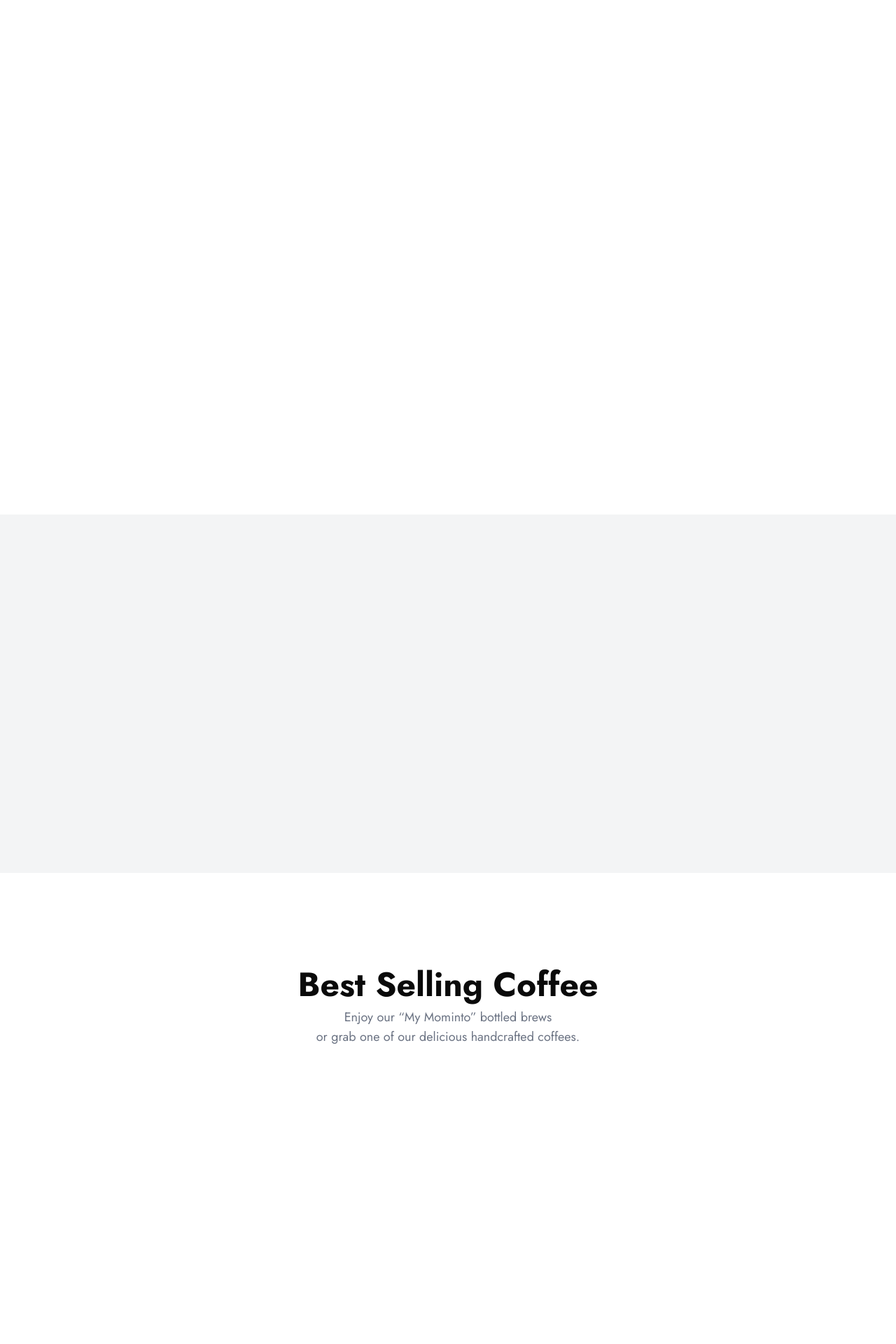
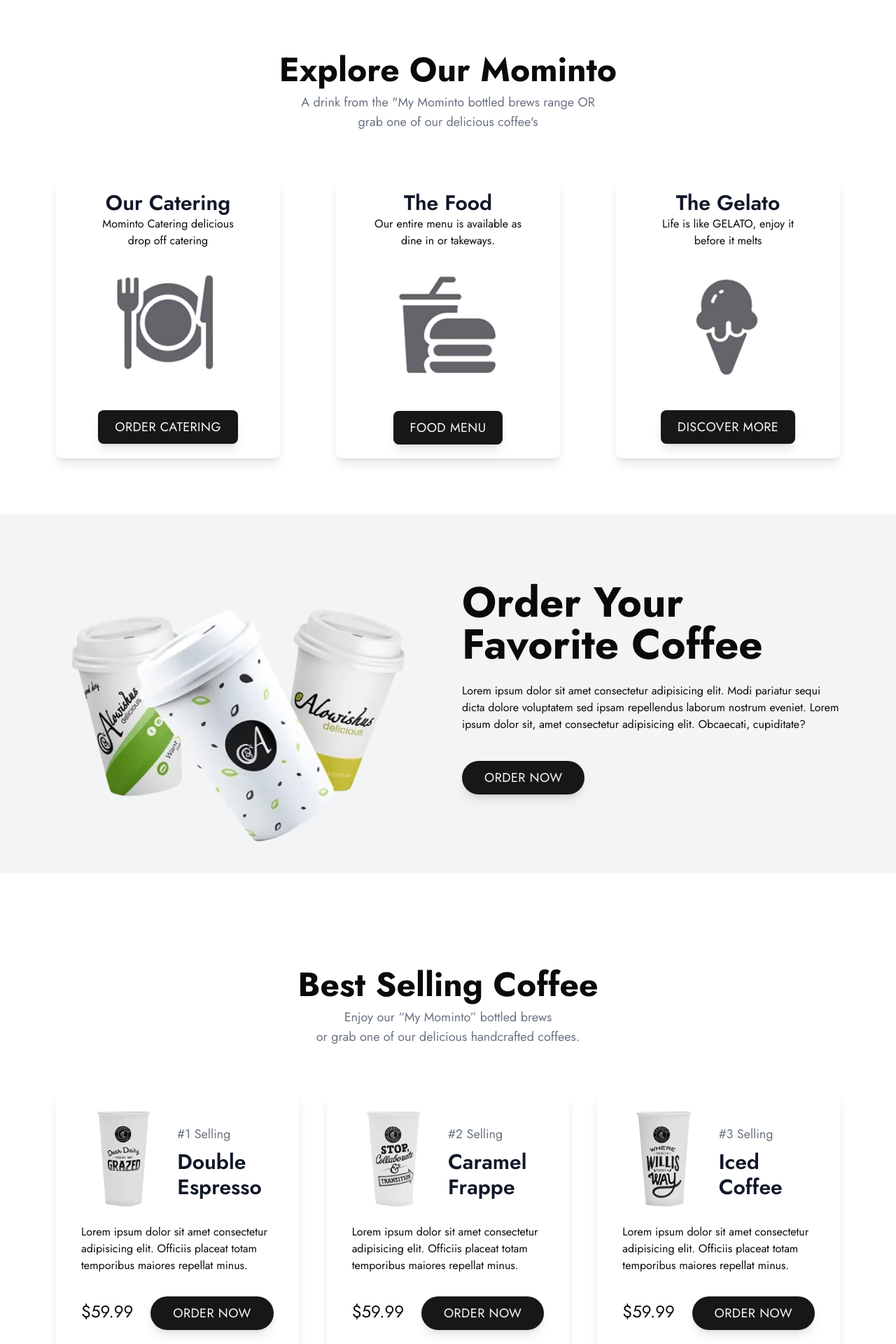
Before and after one commit to ashmitsingh13/Coffee-Shop-Website, a Next.js app: page / in a window 1280 px wide. Shown: the part 800-2720 px from the top of the page at 70% size. Built offline with nearby package versions, Linux system fonts and the light colour scheme.

Commit message:
Add New Features

```diff
--- a/components/Banner.jsx
+++ b/components/Banner.jsx
@@ -1,23 +1,25 @@
+"use client"
 import Image from 'next/image'
 import React from 'react'
-import { Button } from "@/components/ui/button"
+import { Button } from '@/components/ui/button'
+import { motion } from 'framer-motion'
 
 const Banner = () => {
   return (
     <>
     <div className="w-full bg-[#f3f4f5] px-4 md:px-10 lg:px-20">
         <div className="max-w-screen-xl mx-auto grid grid-cols-1 md:grid-cols-2 gap-10 items-center">
-            <div className='banner-left my-24 flex flex-col justify-center items-center md:items-start gap-6'>
-                <h1 className='text-4xl md:text-6xl lg:text-8xl font-bold' data-aos='fade-left' data-aos-delay='50' data-aos-duration='1000' data-aos-easing='ease-in-out' >Mominto Delicious <br /> Coffee<Image src="/images/BannerLeft.png" alt='image' width={80} height={80} className='inline-block' /></h1>
-                <p data-aos='fade-left' data-aos-delay='50' data-aos-duration='1000' data-aos-easing='ease-in-out'>Enjoy a drink from the "My Mominto" bottled brews range,<br /> or grab one of our delicious coffees.</p>
+            <motion.div className='banner-left my-24 flex flex-col justify-center items-center md:items-start gap-6' initial={{ opacity: 0, x: 50 }} whileInView={{ opacity: 1, x: 0 }} transition={{ delay: 0.05, duration: 1, ease: "easeInOut" }} viewport={{ once: true }}>
+                <h1 className='text-4xl md:text-6xl lg:text-8xl font-bold'>Mominto Delicious <br /> Coffee<Image src="/images/BannerLeft.png" alt='image' width={80} height={80} className='inline-block' /></h1>
+                <p>Enjoy a drink from the "My Mominto" bottled brews range,<br /> or grab one of our delicious coffees.</p>
                 <div className='flex gap-4 py-4 flex-wrap justify-center md:justify-start'>
-                    <Button data-aos='fade-left' data-aos-delay='50' data-aos-duration='1000' data-aos-easing='ease-in-out' className="px-6 py-4 rounded-md shadow-lg hover:scale-105 transition-all text-lg font-normal tracking-wide">Download App</Button>
-                    <Button data-aos='fade-left' data-aos-delay='50' data-aos-duration='1000' data-aos-easing='ease-in-out' variant="outline" className="px-6 py-4 rounded-md shadow-lg hover:scale-105 transition-all text-lg font-normal tracking-wide">Shop Coffee</Button>
+                    <Button className="px-6 py-4 rounded-md shadow-lg hover:scale-105 transition-all text-lg font-normal tracking-wide">Download App</Button>
+                    <Button variant="outline" className="px-6 py-4 rounded-md shadow-lg hover:scale-105 transition-all text-lg font-normal tracking-wide">Shop Coffee</Button>
                 </div>
-            </div>
-            <div className='banner-right'>
-                <Image src="/images/BannerRight.png" alt="coffee-cup" width={600} height={600} className="w-full max-w-[500px] md:max-w-[600px]" data-aos='fade-left' data-aos-delay='50' data-aos-duration='1000' data-aos-easing='ease-in-out' />
-            </div>
+            </motion.div>
+            <motion.div className='banner-right' initial={{ opacity: 0, x: 50 }} whileInView={{ opacity: 1, x: 0 }} transition={{ delay: 0.05, duration: 1, ease: "easeInOut" }} viewport={{ once: true }}>
+                <Image src="/images/BannerRight.png" alt="coffee-cup" width={600} height={600} className="w-full max-w-[500px] md:max-w-[600px]" />
+            </motion.div>
         </div>
     </div>
     </>
--- a/components/Explore.jsx
+++ b/components/Explore.jsx
@@ -1,6 +1,8 @@
+"use client"
 import Image from "next/image";
 import React from "react";
 import { Button } from "@/components/ui/button";
+import { motion } from "framer-motion";
 
 const Explore = () => {
   return (
@@ -8,16 +10,16 @@
       <div  className="w-full px-4 md:px-10 lg:px-20 md:py-10 lg:py-20">
         <div className="max-w-screen-xl mx-auto">
         <div className="grid grid-cols-6 text-center py-14">
-          <div className="col-start-2 col-span-4" data-aos='fade-left' data-aos-delay='50' data-aos-duration='1000' data-aos-easing='ease-in-out'>
+        <motion.div className="col-start-2 col-span-4" initial={{ opacity: 0, x: 50 }} whileInView={{ opacity: 1, x: 0 }} transition={{ delay: 0.05, duration: 1, ease: "easeInOut" }} viewport={{ once: true }}>
             <h1 className="text-5xl font-bold">Explore Our Mominto</h1>
             <p className="py-2 text-gray-500 text-lg">
               A drink from the "My Mominto bottled brews range OR <br />
               grab one of our delicious coffee's
             </p>
-          </div>
+          </motion.div>
         </div>
         <div className="grid grid-cols-1 md:grid-cols-3 gap-20 text-center mx-auto">
-          <div className="shadow-lg hover:shadow-2xl cursor-pointer p-5 rounded-lg hover:scale-105 transition-all" data-aos='fade-left' data-aos-delay='50' data-aos-duration='1000' data-aos-easing='ease-in-out'>
+          <motion.div className="shadow-lg hover:shadow-2xl cursor-pointer p-5 rounded-lg hover:scale-105 transition-all" initial={{ opacity: 0, x: 50 }} whileInView={{ opacity: 1, x: 0 }} transition={{ delay: 0.05, duration: 1, ease: "easeInOut" }} viewport={{ once: true }}>
             <h1 className="text-3xl font-semibold text-gray-900">Our Catering</h1>
             <p className="sm:text-sm md:text-base">
               Mominto Catering delicious <br />
@@ -31,8 +33,8 @@
             <Button className="uppercase p-6 rounded-md shadow-lg hover:scale-105 transition-all text-lg font-normal tracking-wide">
               Order Catering
             </Button>
-          </div>
-          <div className="shadow-lg hover:shadow-2xl cursor-pointer p-5 rounded-lg hover:scale-105 transition-all" data-aos='fade-left' data-aos-delay='50' data-aos-duration='1000' data-aos-easing='ease-in-out'>
+          </motion.div>
+          <motion.div className="shadow-lg hover:shadow-2xl cursor-pointer p-5 rounded-lg hover:scale-105 transition-all" initial={{ opacity: 0, x: 50 }} whileInView={{ opacity: 1, x: 0 }} transition={{ delay: 0.05, duration: 1, ease: "easeInOut" }} viewport={{ once: true }}>
             <h1 className="text-3xl font-semibold text-gray-900">The Food</h1>
             <p>Our entire menu is available as <br />dine in or takeways.</p>
             <Image src="/images/ExploreIcon2.png"
@@ -41,8 +43,8 @@
             height={200}
             className="mx-auto mb-4 py-6" />
             <Button className="uppercase p-6 rounded-md shadow-lg hover:scale-105 transition-all text-lg font-normal tracking-wide">food menu</Button>
-          </div>
-          <div className="shadow-lg hover:shadow-2xl cursor-pointer p-5 rounded-lg hover:scale-105 transition-all" data-aos='fade-left' data-aos-delay='50' data-aos-duration='1000' data-aos-easing='ease-in-out'>
+          </motion.div>
+          <motion.div className="shadow-lg hover:shadow-2xl cursor-pointer p-5 rounded-lg hover:scale-105 transition-all" initial={{ opacity: 0, x: 50 }} whileInView={{ opacity: 1, x: 0 }} transition={{ delay: 0.05, duration: 1, ease: "easeInOut" }} viewport={{ once: true }}>
             <h1 className="text-3xl font-semibold text-gray-900"> The Gelato</h1>
             <p>Life is like GELATO, enjoy it <br />before it melts</p>
             <Image src="/images/ExploreIcon3.png"
@@ -51,7 +53,7 @@
             height={200}
             className="mx-auto mb-4 py-6" />
             <Button className="uppercase p-6 rounded-md shadow-lg hover:scale-105 transition-all text-lg font-normal tracking-wide">discover more</Button>
-          </div>
+          </motion.div>
         </div>
         </div>
       </div>
--- a/components/OrderCoffee.jsx
+++ b/components/OrderCoffee.jsx
@@ -1,22 +1,24 @@
+"use client"
 import React from 'react'
 import Image from "next/image";
 import { Button } from "@/components/ui/button"
+import {motion} from "framer-motion"
 
 const OrderCoffee = () => {
   return (
     <>
     <div className="w-full bg-[#f3f4f5] px-4 md:px-10 lg:px-20">
         <div className="max-w-screen-xl mx-auto grid grid-cols-1 md:grid-cols-2 gap-10 items-center">
-            <div className='banner-left' data-aos='fade-left' data-aos-delay='50' data-aos-duration='1000' data-aos-easing='ease-in-out'>
+            <motion.div className='banner-left' data-aos='fade-left' initial={{ opacity: 0, x: 50 }} whileInView={{ opacity: 1, x: 0 }} transition={{ delay: 0.05, duration: 1, ease: "easeInOut" }} viewport={{ once: true }}>
                 <Image src="/images/OrderLeft.png" alt="coffee-cup" width={600} height={600} className="w-full max-w-[500px] md:max-w-[600px]" />
-            </div>
-            <div className='banner-right my-24 flex flex-col justify-center items-center md:items-start gap-6' data-aos='fade-left' data-aos-delay='50' data-aos-duration='1000' data-aos-easing='ease-in-out'>
+            </motion.div>
+            <motion.div className='banner-right my-24 flex flex-col justify-center items-center md:items-start gap-6' data-aos='fade-left' initial={{ opacity: 0, x: 50 }} whileInView={{ opacity: 1, x: 0 }} transition={{ delay: 0.05, duration: 1, ease: "easeInOut" }} viewport={{ once: true }}>
                 <h1 className='text-4xl md:text-6xl lg:text-6xl font-bold'>Order Your<br />Favorite Coffee</h1>
                 <p>Lorem ipsum dolor sit amet consectetur adipisicing elit. Modi pariatur sequi dicta dolore voluptatem sed ipsam repellendus laborum nostrum eveniet. Lorem ipsum dolor sit, amet consectetur adipisicing elit. Obcaecati, cupiditate?</p>
                 <div className='flex gap-4 py-4 flex-wrap justify-center md:justify-start'>
                     <Button className="px-8 py-6 rounded-4xl shadow-lg hover:scale-105 transition-all text-lg font-normal tracking-wide uppercase">order now</Button>
                 </div>
-            </div>
+            </motion.div>
         </div>
     </div>
     </>
--- a/components/SellingCoffee.jsx
+++ b/components/SellingCoffee.jsx
@@ -1,6 +1,8 @@
+"use client"
 import React from "react";
 import Image from "next/image";
 import { Button } from "@/components/ui/button";
+import { motion } from "framer-motion";
 
 const SellingCoffee = () => {
   return (
@@ -11,16 +13,27 @@
             <div className="col-start-2 col-span-4">
               <h1 className="text-5xl font-bold">Best Selling Coffee</h1>
               <p className="py-2 text-gray-500 text-lg">
-               Enjoy our “My Mominto” bottled brews <br />
-  or grab one of our delicious handcrafted coffees.
+                Enjoy our “My Mominto” bottled brews <br />
+                or grab one of our delicious handcrafted coffees.
               </p>
             </div>
           </div>
           <div className="grid grid-cols-1 sm:grid-cols-2 md:grid-cols-3 gap-10 mx-auto">
-            <div className="shadow-lg hover:shadow-2xl cursor-pointer p-5 rounded-lg hover:scale-105 transition-all" data-aos='fade-left' data-aos-delay='50' data-aos-duration='1000' data-aos-easing='ease-in-out'>
+            <motion.div
+              className="shadow-lg hover:shadow-2xl cursor-pointer p-5 rounded-lg hover:scale-105 transition-all"
+              initial={{ opacity: 0, x: 50 }}
+              whileInView={{ opacity: 1, x: 0 }}
+              transition={{ delay: 0.05, duration: 1, ease: "easeInOut" }}
+              viewport={{ once: true }}
+            >
               <div className="selling-upper grid grid-cols-1 md:grid-cols-2">
                 <div>
-                  <Image src="/images/SellingUpper1.png" alt="Double Espresso Coffee" width={300} height={300} />
+                  <Image
+                    src="/images/SellingUpper1.png"
+                    alt="Double Espresso Coffee"
+                    width={300}
+                    height={300}
+                  />
                 </div>
                 <div className="flex flex-col justify-center items-start">
                   <p className="py-2 text-gray-500 text-lg">#1 Selling</p>
@@ -45,11 +58,22 @@
                   </Button>
                 </div>
               </div>
-            </div>
-            <div className="shadow-lg hover:shadow-2xl cursor-pointer p-5 rounded-lg hover:scale-105 transition-all" data-aos='fade-left' data-aos-delay='50' data-aos-duration='1000' data-aos-easing='ease-in-out'>
+            </motion.div>
+            <motion.div
+              className="shadow-lg hover:shadow-2xl cursor-pointer p-5 rounded-lg hover:scale-105 transition-all"
+              initial={{ opacity: 0, x: 50 }}
+              whileInView={{ opacity: 1, x: 0 }}
+              transition={{ delay: 0.05, duration: 1, ease: "easeInOut" }}
+              viewport={{ once: true }}
+            >
               <div className="selling-upper grid grid-cols-1 md:grid-cols-2">
                 <div>
-                  <Image src="/images/SellingUpper2.png" alt="Caramel Frappe Coffee" width={300} height={300} />
+                  <Image
+                    src="/images/SellingUpper2.png"
+                    alt="Caramel Frappe Coffee"
+                    width={300}
+                    height={300}
+                  />
                 </div>
                 <div className="flex flex-col justify-center items-start">
                   <p className="py-2 text-gray-500 text-lg">#2 Selling</p>
@@ -74,11 +98,22 @@
                   </Button>
                 </div>
               </div>
-            </div>
-            <div className="shadow-lg hover:shadow-2xl cursor-pointer p-5 rounded-lg hover:scale-105 transition-all" data-aos='fade-left' data-aos-delay='50' data-aos-duration='1000' data-aos-easing='ease-in-out'>
+            </motion.div>
+            <motion.div
+              className="shadow-lg hover:shadow-2xl cursor-pointer p-5 rounded-lg hover:scale-105 transition-all"
+              initial={{ opacity: 0, x: 50 }}
+              whileInView={{ opacity: 1, x: 0 }}
+              transition={{ delay: 0.05, duration: 1, ease: "easeInOut" }}
+              viewport={{ once: true }}
+            >
               <div className="selling-upper grid grid-cols-1 md:grid-cols-2">
                 <div>
-                  <Image src="/images/SellingUpper3.png" alt="Iced Coffee" width={300} height={300} />
+                  <Image
+                    src="/images/SellingUpper3.png"
+                    alt="Iced Coffee"
+                    width={300}
+                    height={300}
+                  />
                 </div>
                 <div className="flex flex-col justify-center items-start">
                   <p className="py-2 text-gray-500 text-lg">#3 Selling</p>
@@ -103,7 +138,7 @@
                   </Button>
                 </div>
               </div>
-            </div>
+            </motion.div>
           </div>
         </div>
       </div>
--- a/package.json
+++ b/package.json
@@ -16,6 +16,7 @@
     "aos": "^3.0.0-beta.6",
     "class-variance-authority": "^0.7.1",
     "clsx": "^2.1.1",
+    "framer-motion": "^12.23.6",
     "lucide-react": "^0.525.0",
     "next": "15.3.5",
     "react": "^19.0.0",
```
Also changed, not shown: app/page.js (+0 -7 lines), components/ClientReviews.jsx (+34 -9 lines), components/Footer.jsx (+6 -6 lines), components/InstantCoffee.jsx (+6 -5 lines), 1 other file (tests, documents, lock files or other folders).
